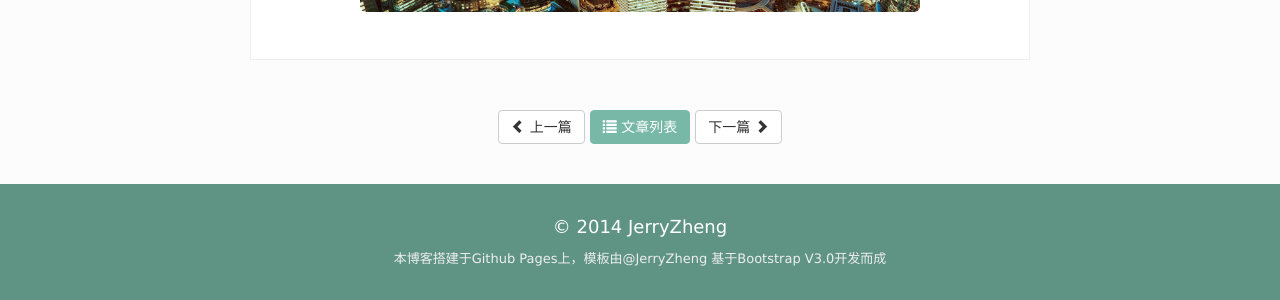
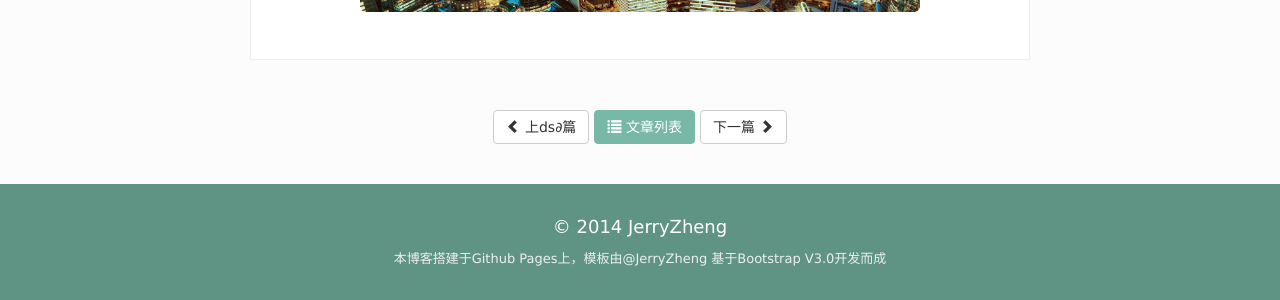
Before and after one commit to PMJerryZheng/myblog, a Jekyll site: the page article.html, which Jekyll copies as it is, in a window 1280 px wide and 1209 px high. Shown: the part 905-1205 px from the top of the window. Built offline with Jekyll 4.4.1, drawn with Linux system fonts in a browser that asks for light colours; nearby versions of some CDN libraries.

Commit message:
change 34

```diff
--- a/article.html
+++ b/article.html
@@ -90,7 +90,7 @@
 	    	  </div>
 	      </div>
         <div class="row pages" >
-          <button class="btn btn-default" href="{{ }}"><i class="glyphicon glyphicon-chevron-left"></i> 上一篇</button> <button class="btn btn-success" href="{{ site.url }}/list.html"><i class="glyphicon glyphicon-list"></i> 文章列表</button> <button class="btn btn-default" href="{{  }}">下一篇 <i class="glyphicon glyphicon-chevron-right"></i></button>
+          <button class="btn btn-default" href="{{ }}"><i class="glyphicon glyphicon-chevron-left"></i> 上ds∂篇</button> <button class="btn btn-success" href="{{ site.url }}/list.html"><i class="glyphicon glyphicon-list"></i> 文章列表</button> <button class="btn btn-default" href="{{  }}">下一篇 <i class="glyphicon glyphicon-chevron-right"></i></button>
         </div>
 	    </div>
     </div>
```
